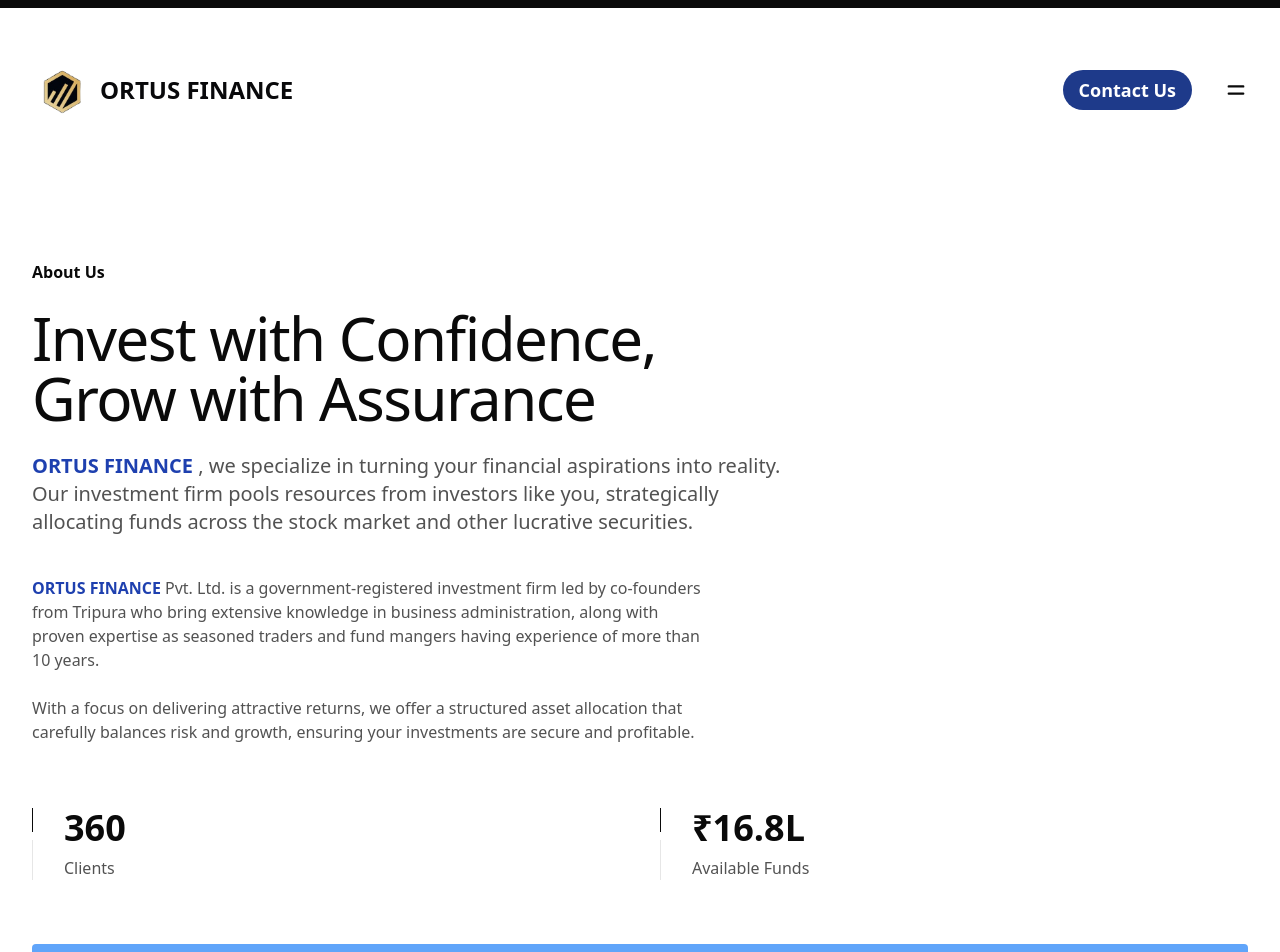
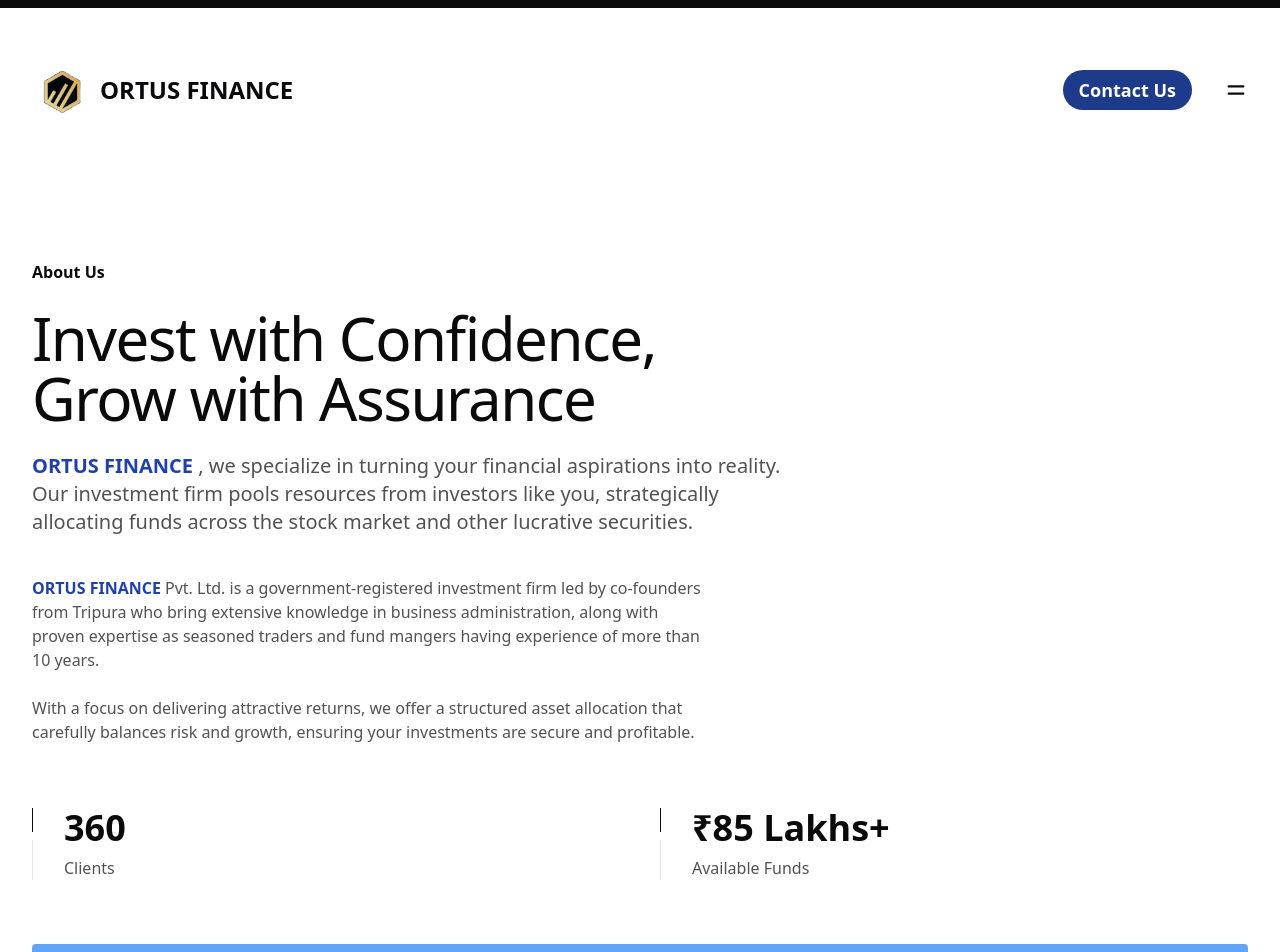
Before and after one commit to hritxx/ortus_website, a Next.js app: page /about in a window 1280 px wide. Shown: the top 952 px of the page. Built offline with nearby package versions, Linux system fonts and the light colour scheme.

Commit message:
fund update

```diff
--- a/src/app/about/page.jsx
+++ b/src/app/about/page.jsx
@@ -42,7 +42,7 @@
         <StatList>
           <StatListItem value="360" label="Clients" />
           {/* <StatListItem value="52" label="Placed clients" /> */}
-          <StatListItem value="₹16.8L" label="Available Funds" />
+          <StatListItem value="₹85 Lakhs+ " label="Available Funds" />
         </StatList>
       </Container>
       <TeamSection />
```
